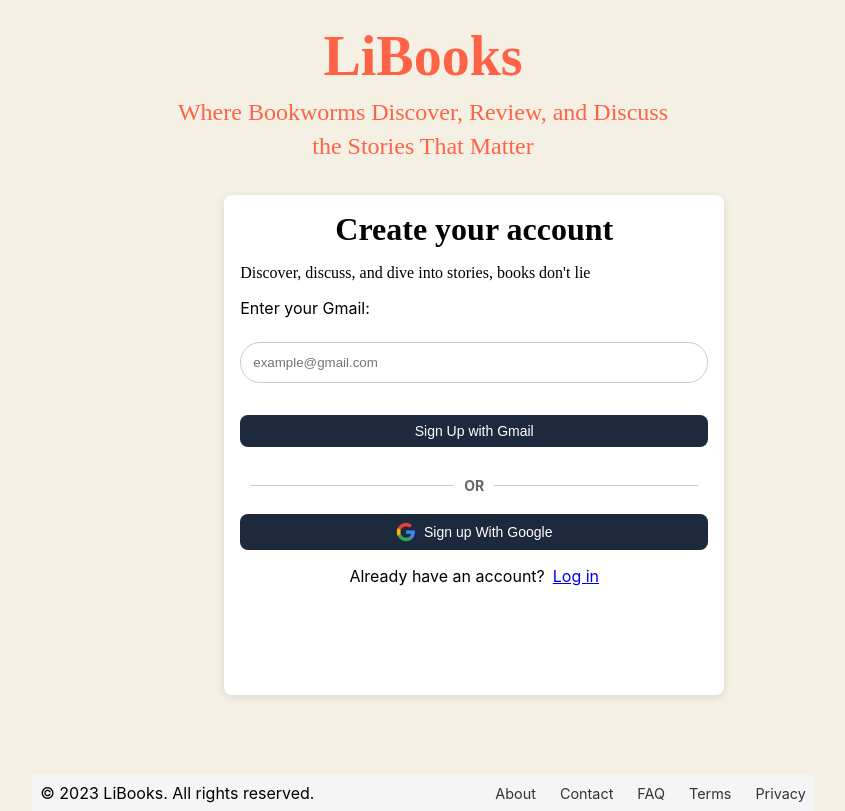
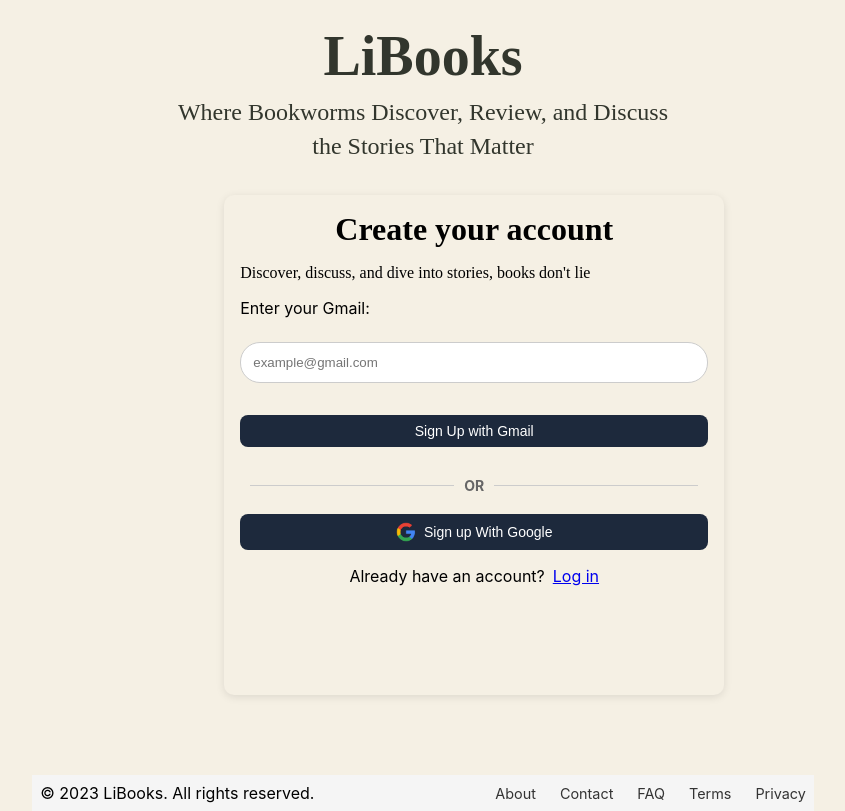
Before and after one commit to mahfouz72/LiBooks, a React (Create React App) app in the folder frontend/: page /register in a window 1280 px wide. Shown: the whole page, without its empty margins (217-1062 px from the left). Built offline with nearby package versions, Linux system fonts and the light colour scheme.

Commit message:
some ui enhancment

```diff
--- a/frontend/src/pages/signup/signup.jsx
+++ b/frontend/src/pages/signup/signup.jsx
@@ -92,17 +92,15 @@ const Signup = () => {
             <p className={styles.formSubtitle}>Discover, discuss, and dive into stories, books don't lie</p>
           </div>
           <div className={styles.formField}>
-            <label>Username:</label>
             <input
               type="text"
-              placeholder="John Doe"
+              placeholder="Username"
               value={userName}
               onChange={(e) => setUserName(e.target.value)}
             />
           </div>
 
           <div className={styles.formField}>
-            <label>Password:</label>
             <Password
               value={password}
               setValue={setPassword}
@@ -110,7 +108,6 @@ const Signup = () => {
             />
           </div>
           <div className={styles.formField}>
-            <label>Confirm Password:</label>
             <Password
               value={confirmPassword}
               setValue={setConfirmPassword}
--- a/frontend/src/pages/signup/signup.module.css
+++ b/frontend/src/pages/signup/signup.module.css
@@ -13,7 +13,7 @@
 /*Header Style*/
 .headerContainer {
   text-align: center;
-  color: tomato;
+  color: #32362d;
   padding: 0rem;
 }
 
@@ -27,7 +27,7 @@
 .headerTagline {
   font-family: 'Lobster', cursive;
   font-size: 1.5rem;
-  color: tomato;
+  color: #32362d;
   font-weight: 300;
   line-height: 1.4;
   margin-top: 0;
@@ -47,8 +47,8 @@
 
 .signupForm {
   padding: 1.5rem;
-  background-color: white;
-  border-radius: 8px;
+  background-color: #f5f0e4;
+  border-radius: 10px;
   box-shadow: 0 2px 8px rgba(0, 0, 0, 0.1);
   width: 450px;
   align-self: center;
--- a/frontend/src/pages/welcome/welcome.module.css
+++ b/frontend/src/pages/welcome/welcome.module.css
@@ -13,7 +13,7 @@
   /*Header Style*/
   .headerContainer {
     text-align: center;
-    color: tomato;
+    color: #32362d;
     padding: 0rem;
   }
 
@@ -27,7 +27,7 @@
   .headerTagline {
     font-family: 'Lobster', cursive;
     font-size: 1.5rem;
-    color: tomato;
+    color: #32362d;
     font-weight: 300;
     line-height: 1.4;
     margin-top: 0;
@@ -47,8 +47,8 @@
     padding: 1rem;
     padding-right:1rem;
     padding-left: 1rem;
-    background-color: white;
-    border-radius: 8px;
+    background-color: #f5f0e4;
+    border-radius: 10px;
     box-shadow: 0 2px 8px rgba(0, 0, 0, 0.1);
     width: 500px;
     height: 500px;
```
